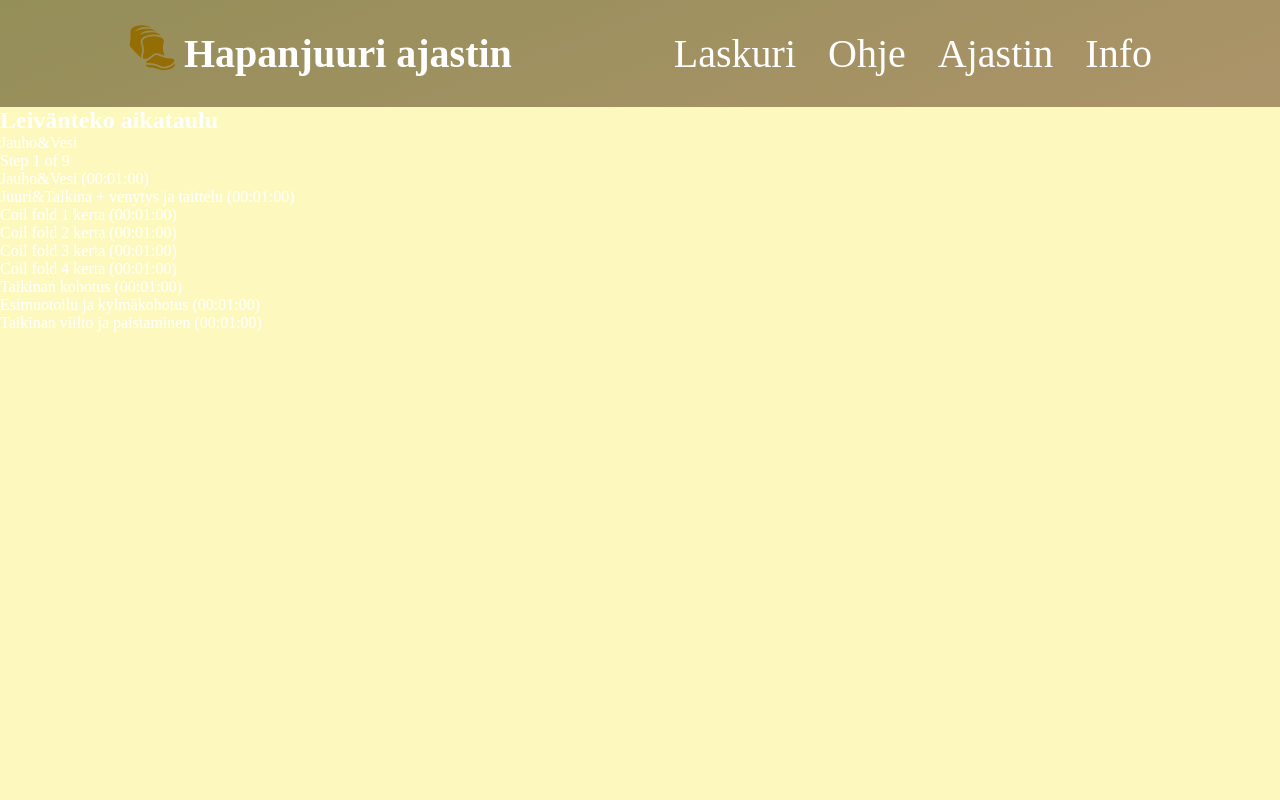
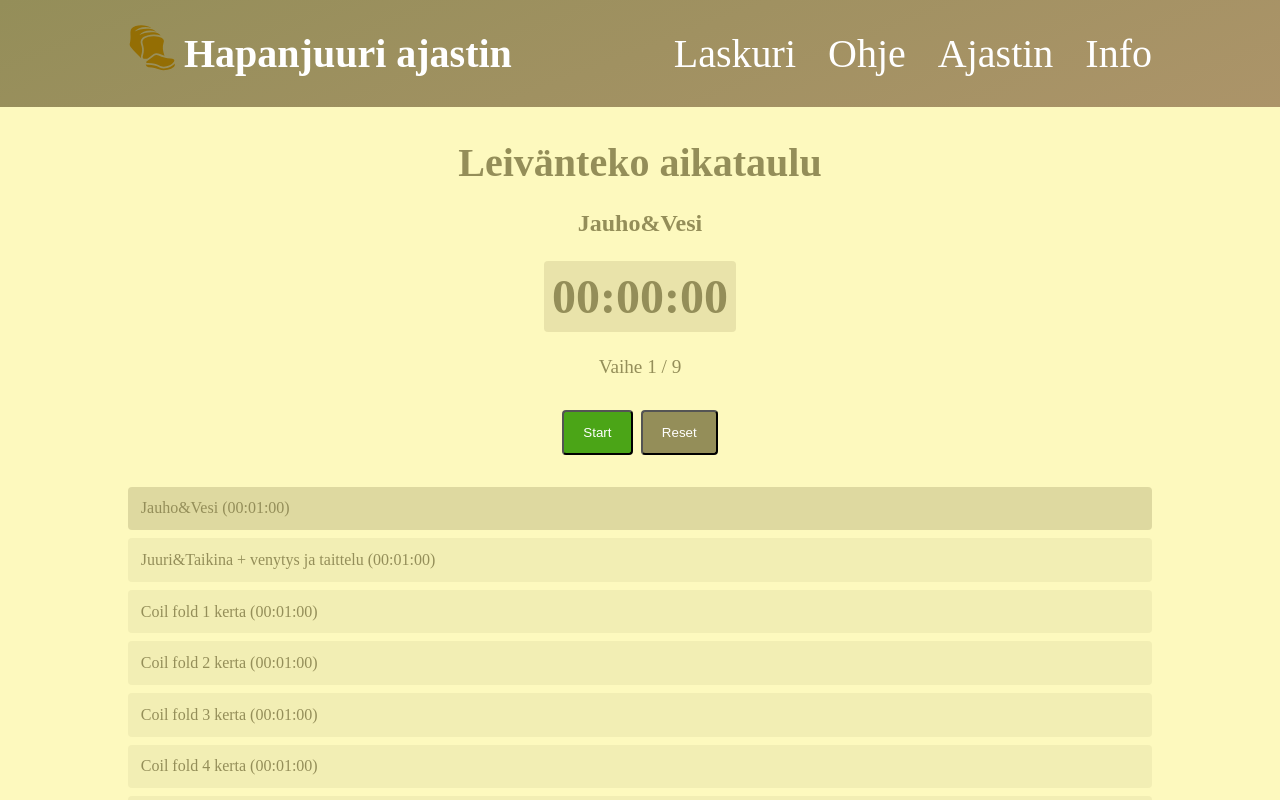
Before and after one commit to Pall00/hapanjuuriAjastin, a React (Vite) app: page /ajastin in a window 1280 px wide. Shown: the top 800 px of the page. Built offline with nearby package versions, Linux system fonts and the light colour scheme.

Commit message:
Added timer to Ajastin

```diff
--- a/src/components/views/Ajastin.jsx
+++ b/src/components/views/Ajastin.jsx
@@ -1,9 +1,13 @@
-import {useState} from "react"
+import {useState, useEffect} from "react"
 import styled from "styled-components"
 
 const Ajastin = () => {
 
   const [currentStepIndex, setCurrentStepIndex] = useState(0)
+  const [currentTime, setCurrentTime] = useState(0)
+  const [isRunning, setIsRunning] = useState(false)
+
+
 
 
   const breadMakingSteps = [
@@ -25,15 +29,63 @@ const formatTime = (seconds) => {
   return `${hours.toString().padStart(2, '0')}:${minutes.toString().padStart(2, '0')}:${secs.toString().padStart(2, '0')}`
 }
 
+useEffect(()=> {
+  let interval;
+  if (isRunning && currentTime > 0) {
+    interval = setInterval(() => {
+      setCurrentTime(prev => prev -1);
+  },1000);
+  }else if (currentTime === 0) {
+    setIsRunning(false);
+  }
+  return () => clearInterval(interval);
+},[isRunning,currentTime]);
+
+
+const startTimer = () => {
+  if (currentTime > 0) {
+    setIsRunning(true);
+  }
+}
+
+const stopTimer = () => {
+  setIsRunning(false)
+}
+
+const resetTimer = () => {
+  setIsRunning(false)
+  setCurrentTime(breadMakingSteps[currentStepIndex].duration)
+}
+
   return (
 <Container>
     <Information>
+
     <h2>Leivänteko aikataulu</h2>
     <p>{breadMakingSteps[currentStepIndex].name}</p>
+    <TimerDisplay>
+    {formatTime(currentTime)}
+    </TimerDisplay>
     <TotalSteps>
-            Step {currentStepIndex + 1} of {breadMakingSteps.length}
-          </TotalSteps>
+            Vaihe {currentStepIndex + 1} / {breadMakingSteps.length}
+    </TotalSteps>
+
     </Information>
+
+    <ButtonContainer>
+      {isRunning ? (
+        <>
+        <StopButton onClick={stopTimer}>Stop</StopButton>
+        <ResetButton onClick={resetTimer}>Reset</ResetButton>
+        </>
+      ) : (
+        <>
+            <StartButton onClick={startTimer} disable={currentTime === 0}>Start</StartButton>
+            <ResetButton onClick={resetTimer}>Reset</ResetButton>
+        </>
+      )}
+    </ButtonContainer>
+
 
     <StepsProgress>
         {breadMakingSteps.map((step, index) => (
@@ -44,75 +96,127 @@ const formatTime = (seconds) => {
           </StepRow>
         ))}
       </StepsProgress>
+
 </Container>
 
-  )
-}
+  );
+};
 
-export default Ajastin
+export default Ajastin;
 
 
 const Container = styled.div`
-  display: flex
-  flex-direction: column
-  align-items: center
-  width: 80%
-  margin: 0 auto
-  padding: 2rem 0
-  gap: 2rem
-`
+  display: flex;
+  flex-direction: column;
+  align-items: center;
+  width: 80%;
+  margin: 0 auto;
+  padding: 2rem 0;
+  gap: 2rem;
+`;
 
 const Information = styled.div`
-  display: flex
-  flex-direction: column
-  align-items: center
-  gap: 1.5rem
-  color: rgb(148, 142, 89)
+  display: flex;
+  flex-direction: column;
+  align-items: center;
+  gap: 1.5rem;
+  color: rgb(148, 142, 89);
 
   h2 {
-    font-size: 2.5rem
-    font-weight: 600
+    font-size: 2.5rem;
+    font-weight: 600;
   }
 
   p {
-    font-size: 1.5rem
-    font-weight: 600
+    font-size: 1.5rem;
+    font-weight: 600;
   }
-`
+`;
 
 const TotalSteps = styled.div`
-  font-size: 1.2rem
-  color: rgb(148, 142, 89)
-  display: flex
-  align-items: center
-`
+  font-size: 1.2rem;
+  color: rgb(148, 142, 89);
+  display: flex;
+  align-items: center;
+`;
 
 const StepsProgress = styled.div`
-  width: 100%
-  display: flex
-  flex-direction: column
-  gap: 0.5rem
-`
+  width: 100%;
+  display: flex;
+  flex-direction: column;
+  gap: 0.5rem;
+`;
 const StepRow = styled.div`
-  display: flex
-  gap: 1rem
-  align-items: center
-`
+  display: flex;
+  gap: 1rem;
+  align-items: center;
+`;
 
 const Step = styled.div`
-  flex: 1
-  padding: 0.8rem
+  flex: 1;
+  padding: 0.8rem;
   background-color: ${props =>
     props.active
       ? 'rgba(148, 142, 89, 0.3)'
-      : 'rgba(148, 142, 89, 0.1)'}
-  border-radius: 4px
-  color: rgb(148, 142, 89)
-  font-size: 1rem
-  cursor: pointer
-  transition: background-color 0.3s
+      : 'rgba(148, 142, 89, 0.1)'};
+  border-radius: 4px;
+  color: rgb(148, 142, 89);
+  font-size: 1rem;
+  cursor: pointer;
+  transition: background-color 0.3s;
 
   &:hover {
-    background-color: rgba(148, 142, 89, 0.2)
+    background-color: rgba(148, 142, 89, 0.2);
   }
+`;
+
+const TimerDisplay = styled.div`
+  font-size: 3rem;
+  font-weight: bold;
+  background-color: rgba(148, 142, 89, 0.2);
+  padding: 0.5rem;
+  border-radius: 4px;
+  text-align: center;
+`;
+
+const ButtonContainer = styled.div`
+  display: flex;
+  gap: 0.5rem;
+`;
+
+const StopButton = styled.button`
+  background-color:rgb(244, 67, 54);
+  color: white;
+  padding: 0.8rem 1.2rem;
+  border-radius: 4px;
+  cursor: pointer;
+
+  &:hover {
+    background-color:rgb(158, 45, 11);
+  }
+`;
+
+const StartButton = styled.button `
+background-color:rgb(75, 165, 23);
+color:rgb(255,255,255);
+padding: 0.8rem 1.2rem;
+border-radius:4px;
+cursor: pointer;
+
+&:hover{
+  background-color:rgb(54, 119, 17);
+
+}
 `
+
+const ResetButton = styled.button `
+background-color:rgb(148, 142, 89);
+color: rgb(255, 255, 255);
+padding: 0.8rem 1.2rem;
+border-radius:4px;
+cursor: pointer;
+
+&:hover{
+  background-color:rgb(114, 109, 60);
+}
+`;
```
